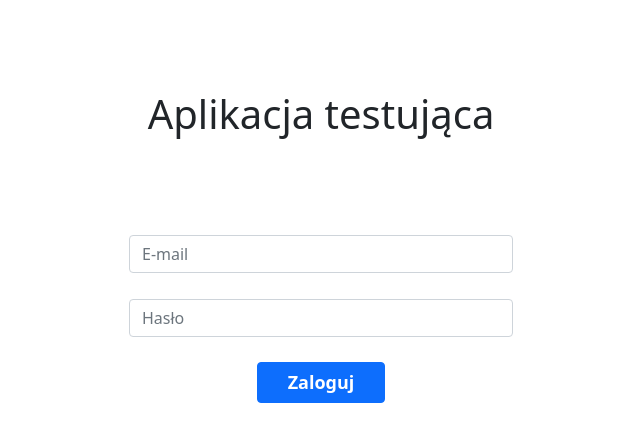
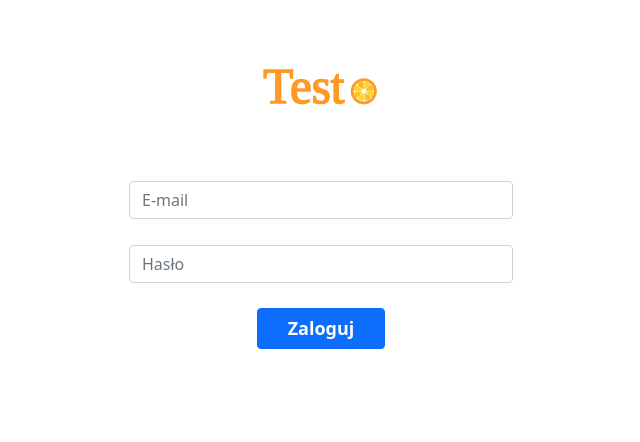
Before and after one commit to c4ctvs/Inzynieria, a plain HTML site: page index.html in a window 1280 px wide. Shown: the whole page, without its empty margins (319-959 px from the left). Drawn offline with nearby package versions, Linux system fonts and the light colour scheme.

Commit message:
added logo

```diff
--- a/index.html
+++ b/index.html
@@ -7,9 +7,10 @@
         <link href="mainPage.css" rel="stylesheet">
     </head>
     <body>
+        <img class = "logo" src="graphics/logo.svg">
         <script src="https://cdn.jsdelivr.net/npm/bootstrap@5.0.1/dist/js/bootstrap.bundle.min.js" integrity="sha384-gtEjrD/SeCtmISkJkNUaaKMoLD0//ElJ19smozuHV6z3Iehds+3Ulb9Bn9Plx0x4" crossorigin="anonymous"></script>
         <form>
-            <h1 class="title"> Aplikacja testująca</h1>
+            <!-- <h1 class="title"> Aplikacja testująca</h1> -->
         <div class="mb-3">
             <input type="email" class="form-control" id="exampleInputEmail1" aria-describedby="emailHelp" placeholder="E-mail">
             <input type="password" class="form-control" id="exampleInputPassword1" placeholder="Hasło">
--- a/mainPage.css
+++ b/mainPage.css
@@ -5,7 +5,7 @@ body{
 .form-control{
     width:30%;
     position: relative;
-    top:7vw;
+
     left:35%;
     margin-bottom: 2vw;
 
@@ -15,9 +15,13 @@ body{
     font-size: large;
     font-weight: bold;
     position:relative;
-    top:7vw;
+
 
 }
 .title{
     padding-top: 7%;
 }
+.logo{
+    max-width: 10%;
+
+}
```
Also changed, not shown: graphics/logo.PNG (added), graphics/logo.svg (added).
